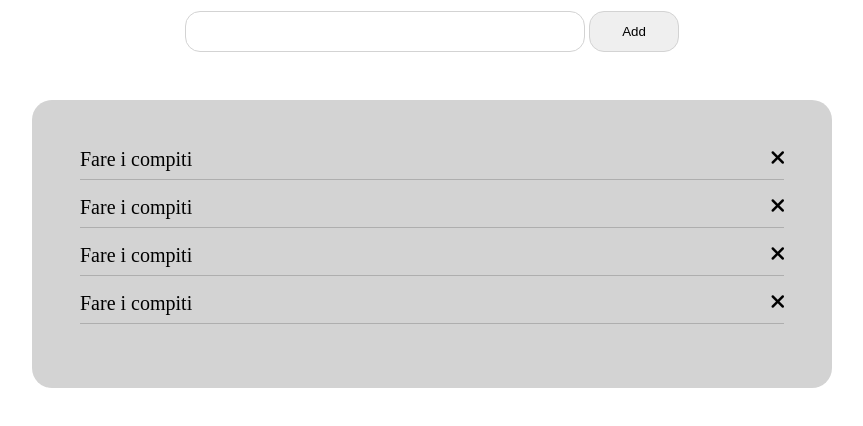
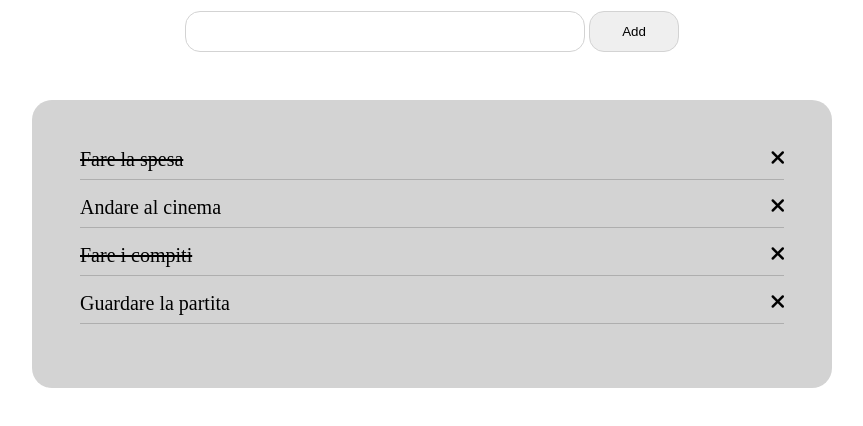
Before and after one commit to Alexxboc/vue-todolist, a plain HTML site: page index.html in a window 1280 px wide. Shown: the part 246-672 px from the top of the page, without its empty margins (208-1071 px from the left). Drawn offline with nearby package versions, Linux system fonts and the light colour scheme.

Commit message:
complete Milestone 1

```diff
--- a/assets/css/style.css
+++ b/assets/css/style.css
@@ -52,4 +52,7 @@
     border-radius: 15px;
     border: 1px solid lightgrey;
 }
+
+.text_decoration_line_through {
+    text-decoration: line-through;
 }
--- a/assets/js/app.js
+++ b/assets/js/app.js
@@ -1,4 +1,50 @@
+/*
+Descrizione:
+Rifare l'esercizio della to do list. Questa volta però ogni todo sarà un oggetto, formato da due proprietà:
+text, una stringa che indica il testo del todo
+done, un booleano (true/false) che indica se il todo è stato fatto oppure no
+MILESTONE 1
+Stampare all'interno di una lista, un item per ogni todo. Se la proprietà done è uguale a true, visualizzare il testo del todo sbarrato.
+MILESTONE 2
+ Visualizzare a fianco ad ogni item ha una "x": cliccando su di essa, il todo viene rimosso dalla lista.
+MILESTONE 3
+ Predisporre un campo di input testuale e un pulsante "aggiungi": cliccando sul pulsante, il testo digitato viene letto e utilizzato per creare un nuovo todo, che quindi viene aggiunto alla lista dei todo esistenti.
+Bonus:
+1- oltre al click sul pulsante, intercettare anche il tasto ENTER per aggiungere il todo alla lista
+2- cliccando sul testo dell'item, invertire il valore della proprietà done del todo corrispondente (se done era uguale a false, impostare true e viceversa)
+*/
+
 const app = new Vue ({
     el: '#app',
+    data: {
+        tasks:[
+            {
+                text: 'Fare la spesa',
+                done: true
+            },
+
+            {
+                text: 'Andare al cinema',
+                done: false
+            },
+
+            {
+                text: 'Fare i compiti',
+                done: true
+            },
+
+            {
+                text: 'Guardare la partita',
+                done: false
+            },
+        ],
+
+        newTask: {
+            text: '',
+            done: false
+        }
+
+
+    }
 
 })
--- a/index.html
+++ b/index.html
@@ -25,38 +25,16 @@
             <!-- /.add_task -->
             <div class="task_area">
                 <ul>
-                    <li>
-                        <div class="task">
-                            Fare i compiti
-                        </div>
+                    <li v-for="task in tasks">
+                        <span v-if="task.done === true" class="text_decoration_line_through">
+                            {{task.text}}
+                        </span>
+                        <span v-else>
+                            {{task.text}}
+                        </span>
                         <!-- /.task -->
                         <i class="fa-solid fa-times" aria-hidden="true"></i>
                     </li>
-
-                    <li>
-                        <div class="task">
-                            Fare i compiti
-                        </div>
-                        <!-- /.task -->
-                        <i class="fa-solid fa-times" aria-hidden="true"></i>
-                    </li>
-
-                    <li>
-                        <div class="task">
-                            Fare i compiti
-                        </div>
-                        <!-- /.task -->
-                        <i class="fa-solid fa-times" aria-hidden="true"></i>
-                    </li>
-
-                    <li>
-                        <div class="task">
-                            Fare i compiti
-                        </div>
-                        <!-- /.task -->
-                        <i class="fa-solid fa-times" aria-hidden="true"></i>
-                    </li>
-
                 </ul>
             </div>
             <!-- /.task_area -->
```
